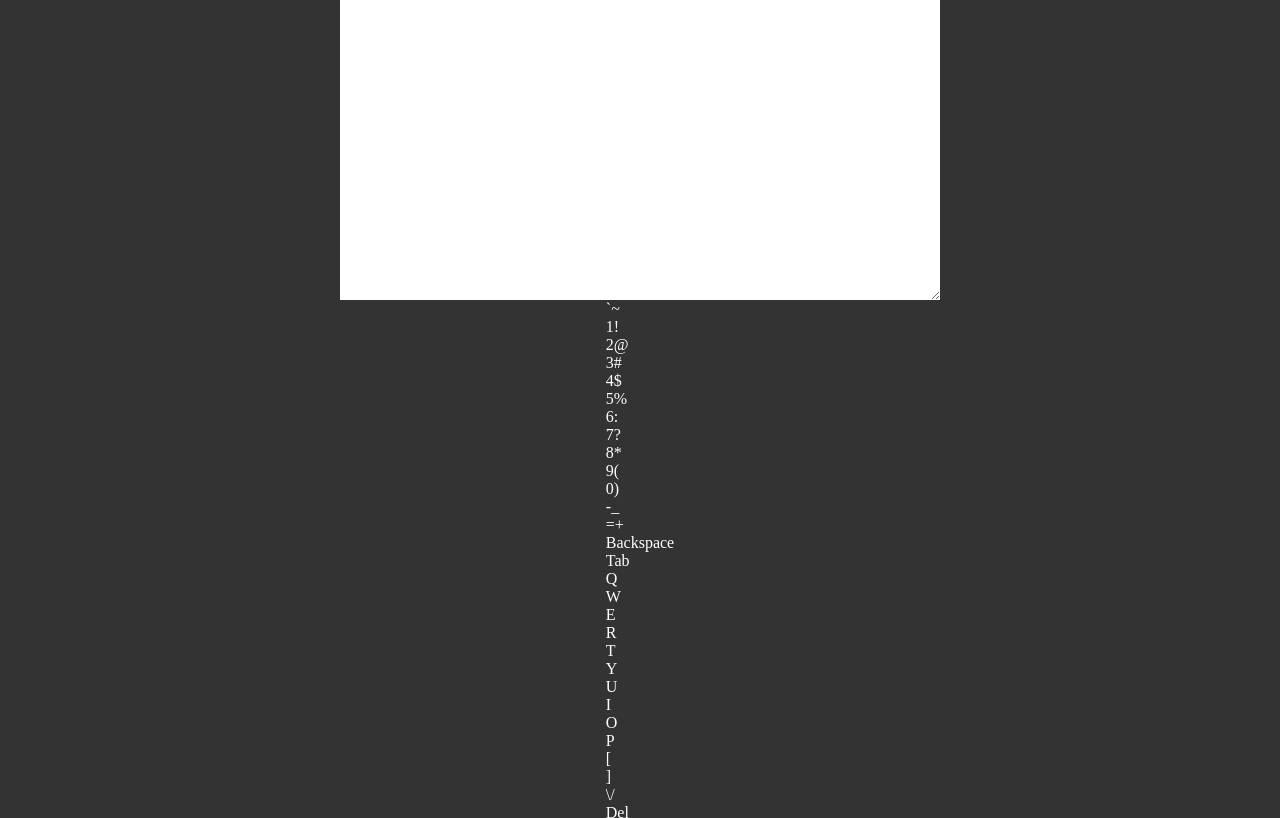
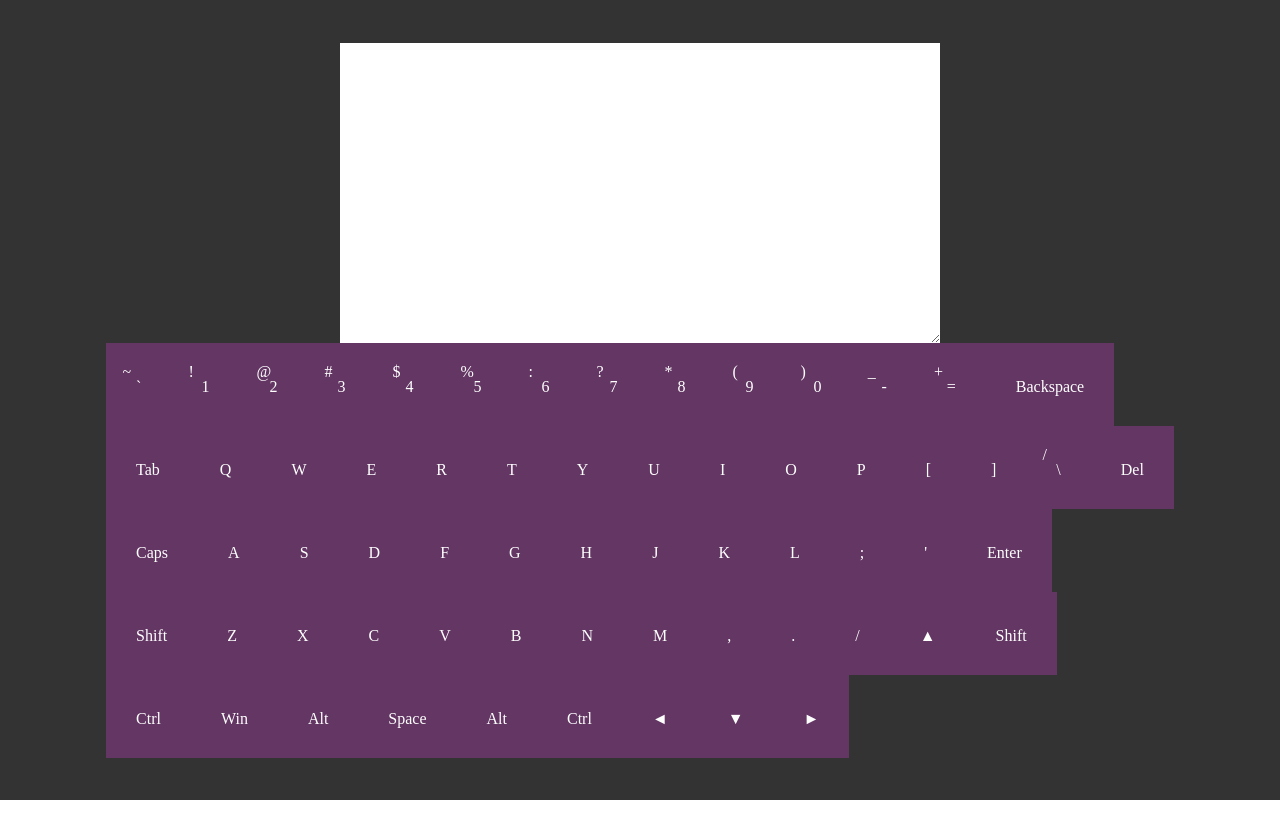
Before and after one commit to shchemer/virtual-keyboard, a plain HTML site: page index.html in a window 1280 px wide. Shown: the top 818 px of the page. Drawn offline with Linux system fonts and the light colour scheme.

Commit message:
feat: add keyboard test styles

```diff
--- a/assets/styles/style.css
+++ b/assets/styles/style.css
@@ -36,3 +36,25 @@ img {
   width: 600px;
   height: 300px;
 }
+
+.keyboard__row {
+  display: flex;
+}
+
+.keyboard__key {
+  position: relative;
+  padding: 30px;
+  background-color: rgb(99, 54, 99);
+  cursor: pointer;
+}
+
+.keyboard__symbol_secondary {
+  position: absolute;
+  top: 25%;
+  left: 25%;
+}
+
+.keyboard__symbol_primary {
+  display: block;
+  padding-top: 5px;
+}
```
